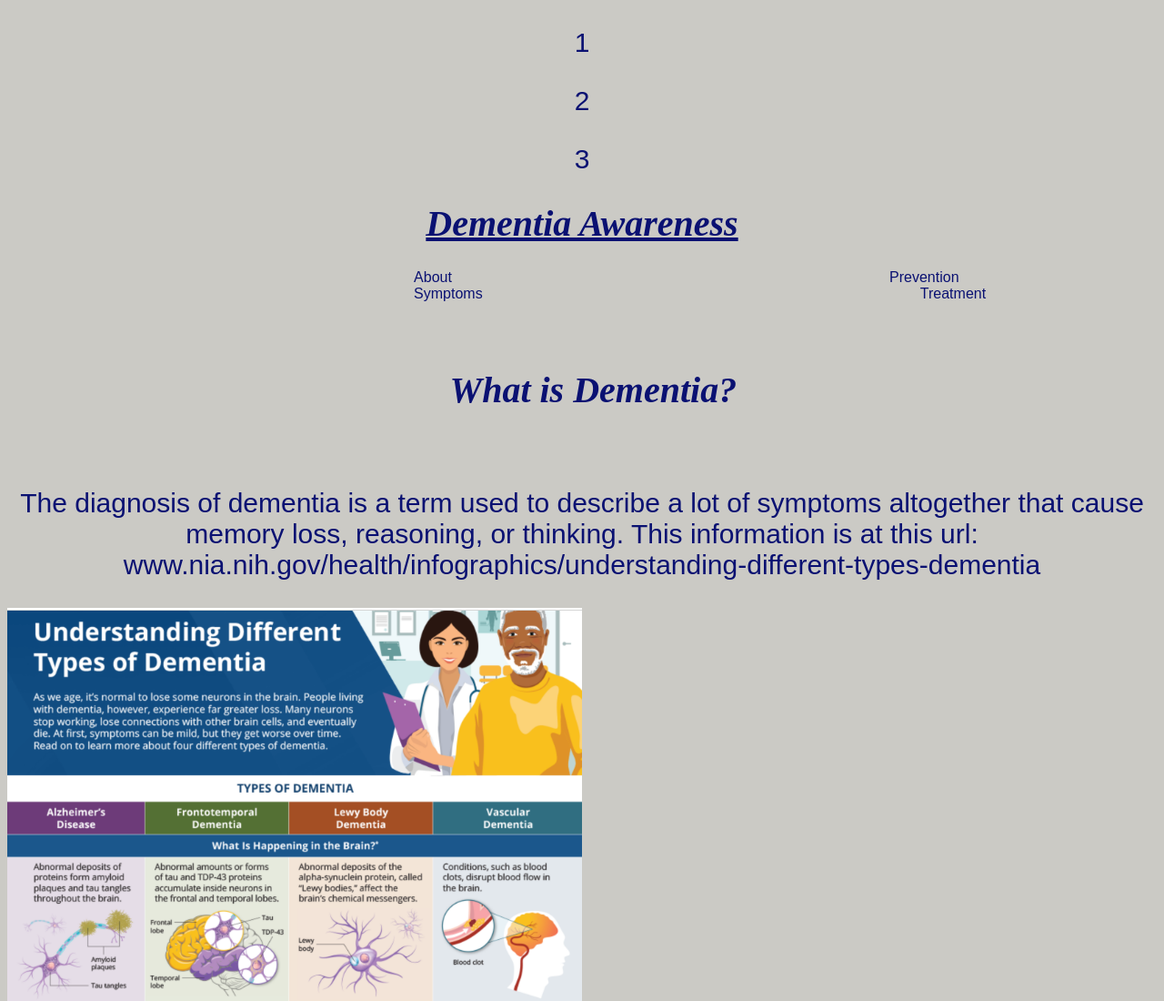
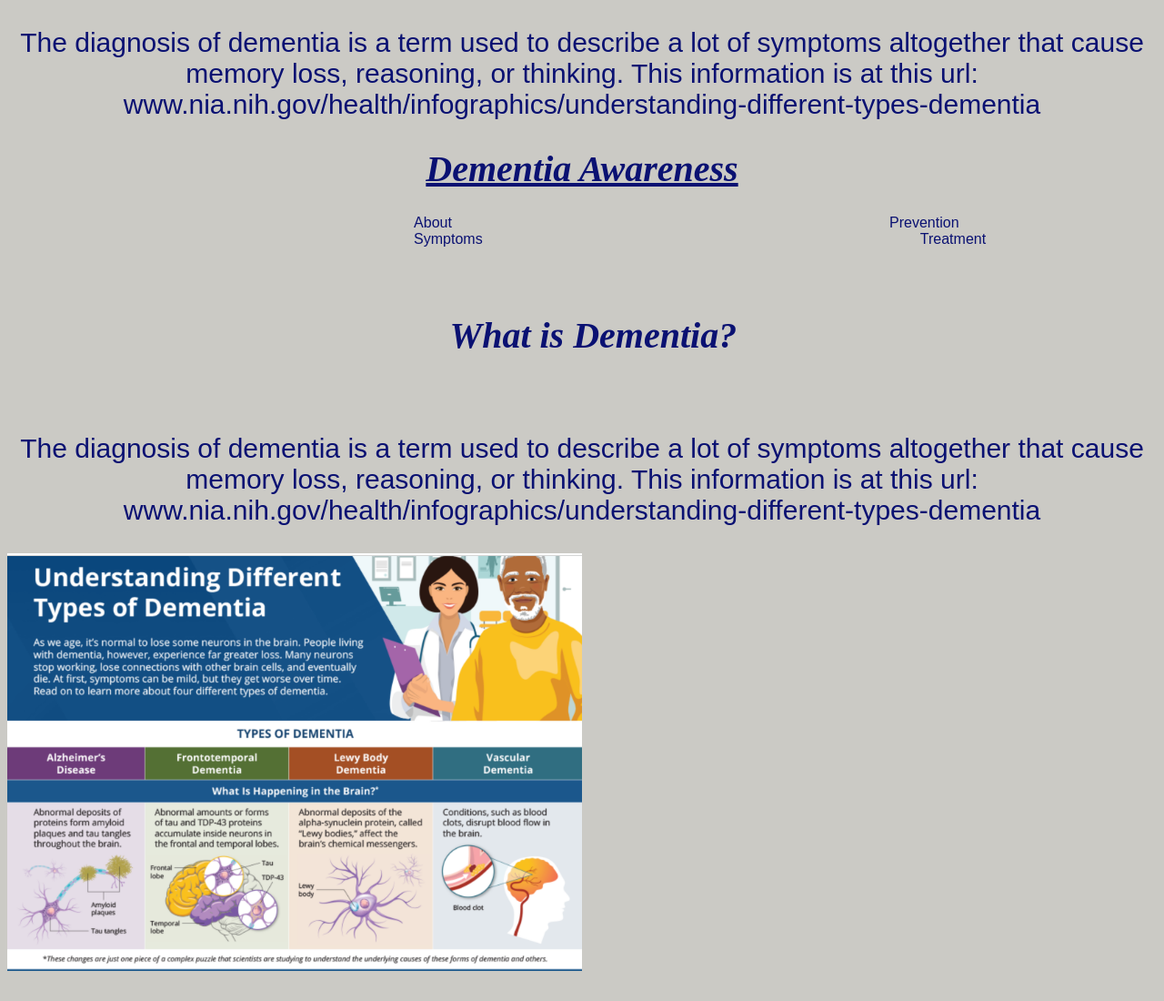
Before and after one commit to karenfattouh/karenfattouh.github.io, a plain HTML site: page about.html in a window 1280 px wide. Shown: the top 1100 px of the page at 91% size. Drawn offline with Linux system fonts and the light colour scheme.

Commit message:
update about.html

```diff
--- a/about.html
+++ b/about.html
@@ -5,15 +5,14 @@
 <div class="symptoms"></div>
 <div class="treatment"></div>
 </div>
-<div aboutgrid="grid">
+<div h2grid="h2grid">
     <div>
-        <p> 1</p>
+        <p>The diagnosis of dementia is a term used to describe a lot of symptoms altogether that cause memory loss, reasoning, or thinking.
+            This information is at this url: www.nia.nih.gov/health/infographics/understanding-different-types-dementia
+            </p>
     </div>
     <div>
-        <p> 2</p>
-    </div>
-    <div>
-        <p> 3</p>
+        <p><whatisdementia class="jpg"></whatisdementia></p>
     </div>
 <head>
     <link rel="stylesheet" href="style.css">
```
